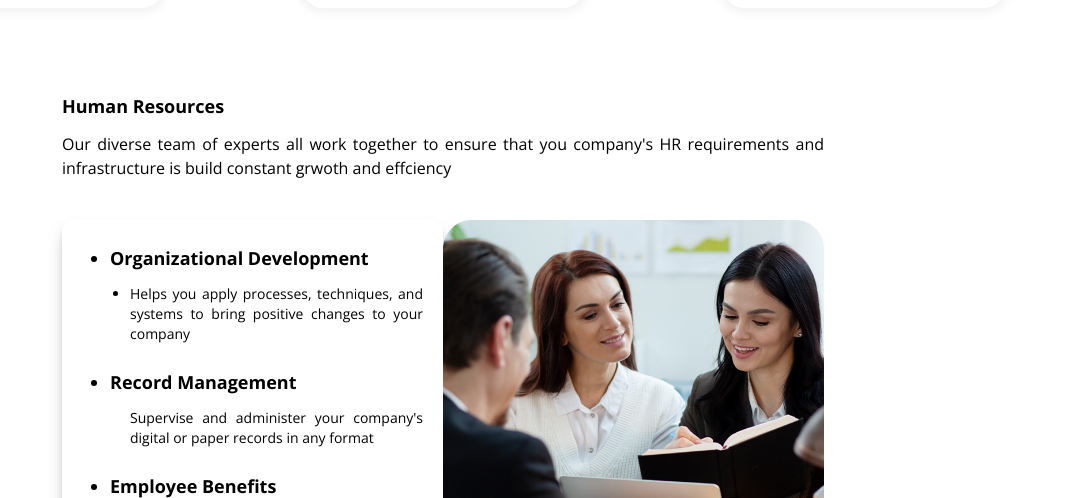
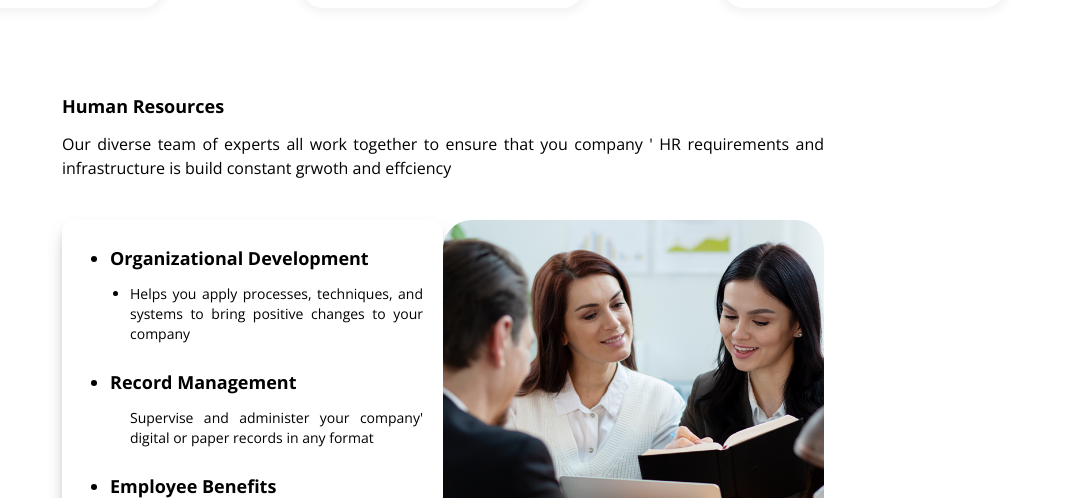
Before and after one commit to normsamorganda/vtime-consulting, a Next.js app: page /Outsourcing in a window 1280 px wide. Shown: the part 1360-1858 px from the top of the page, without its empty margins (197-1280 px from the left). Built offline with nearby package versions, Linux system fonts and the light colour scheme.

Commit message:
title fix

```diff
--- a/src/views/Outsourcing/HRContainer/HRContainer.tsx
+++ b/src/views/Outsourcing/HRContainer/HRContainer.tsx
@@ -6,7 +6,7 @@ const HRContainer = () => {
   return (
     <div className='w-4/5 md:w-3/5 mx-auto '>
             <h1 className='font-bold text-center text-lg md:text-left'>Human Resources</h1>
-            <p className='text-[12px] text-justify pt-3 md:text-base'>Our diverse team of experts all work together to ensure that you company's HR requirements and infrastructure is build constant grwoth and effciency</p>
+            <p className='text-[12px] text-justify pt-3 md:text-base'>Our diverse team of experts all work together to ensure that you company &apos; HR requirements and infrastructure is build constant grwoth and effciency</p>
             <div className='flex flex-col justify-around items-start mt-10 lg:flex-row'>
                 <div className='shadow-lg shadow-gray-500/50 rounded-xl order-2 lg:order-1 md:w-[500px]'>
                     <div className='pt-6 pl-12 text-justify'>
@@ -18,7 +18,7 @@ const HRContainer = () => {
                         </ul>
                         <ul className='text-[12px] pb-6'>
                             <li className='font-bold list-disc md:text-lg'>Record Management</li>
-                            <li className='px-5 pt-3 md:text-sm'>Supervise and administer your company's digital or paper records in any format</li>
+                            <li className='px-5 pt-3 md:text-sm'>Supervise and administer your company&apos; digital or paper records in any format</li>
                         </ul>
                         <ul className='text-[12px] pb-6'>
                             <li className='font-bold list-disc md:text-lg  '>Employee Benefits</li>
```
